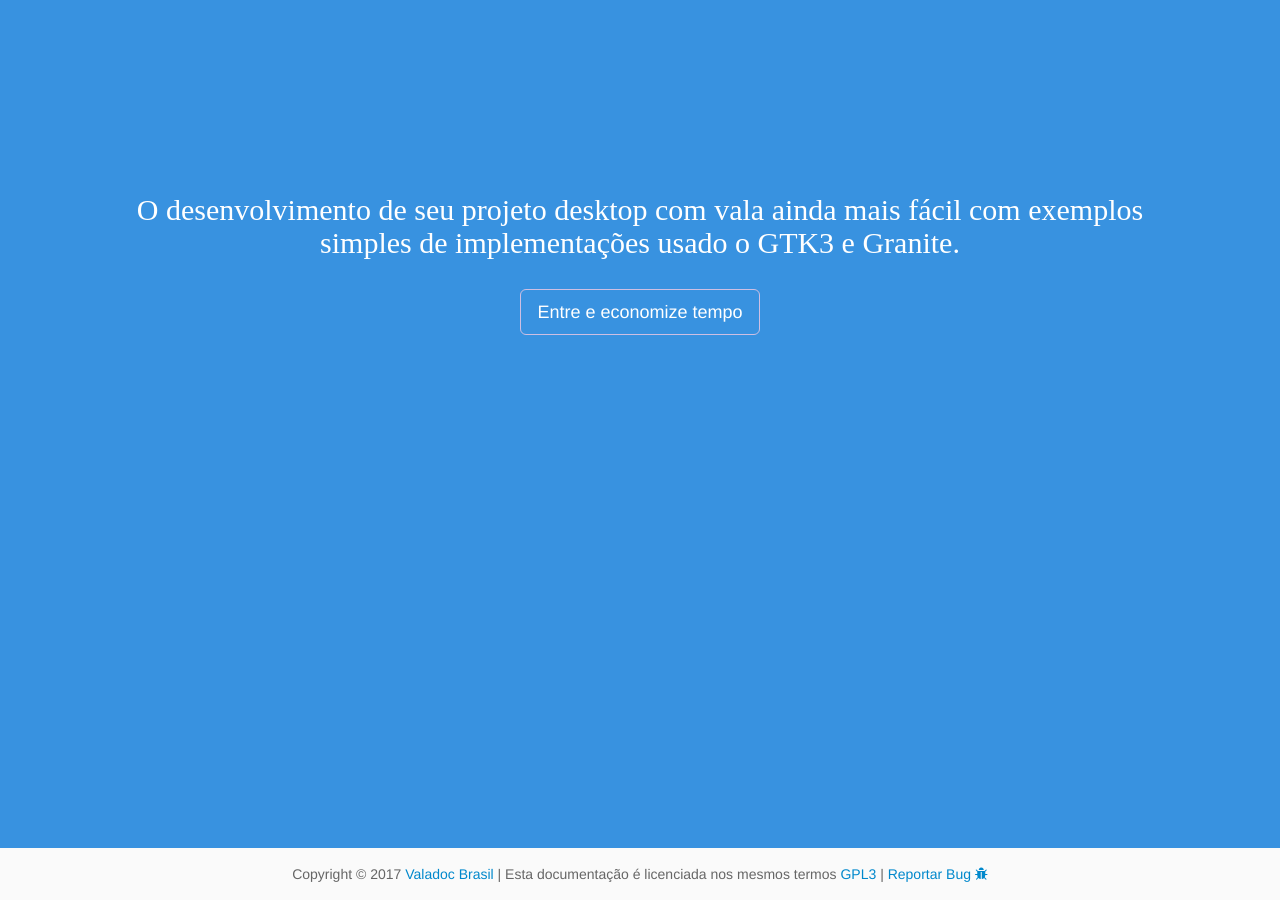
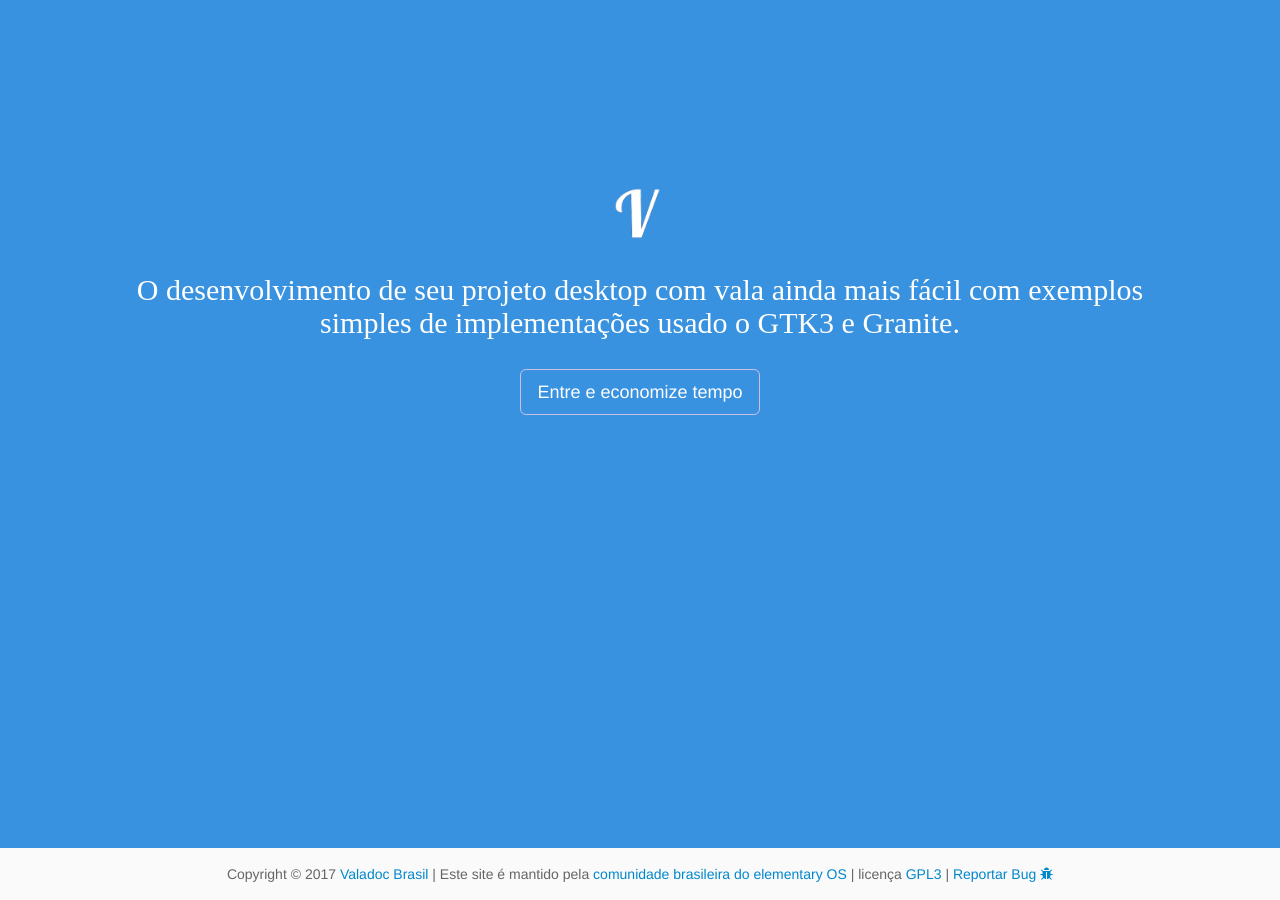
Before and after one commit to valadoc-br/showcase, a Jekyll site: the page built from index.html, in a window 1280 px wide. Built offline with Jekyll 4.4.1, drawn with Linux system fonts in a browser that asks for light colours; nearby versions of some CDN libraries; some web fonts are replaced.

Commit message:
update na pagina principal

```diff
--- a/_includes/footer.html
+++ b/_includes/footer.html
@@ -1,5 +1,5 @@
 <footer class="navbar-fixed-bottom">
-Copyright © 2017 <a href="{{ base.url }}/" style="text-decoration: none;">Valadoc Brasil</a> | Esta documentação é licenciada nos mesmos termos <a href="https://github.com/valadoc-br/showcase/blob/master/LICENSE" target="_blank" style="text-decoration: none;">GPL3</a> |
+Copyright © 2017 <a href="/" style="text-decoration: none;">Valadoc Brasil</a> | Este site é mantido pela <a href="https://github.com/elementary-br" target="_blank">comunidade brasileira do elementary OS</a> | licença <a href="https://github.com/valadoc-br/showcase/blob/master/LICENSE" target="_blank" style="text-decoration: none;">GPL3</a> |
 <a href="https://github.com/valadoc-br/showcase/issues" target="_blank" style="text-decoration: none;">Reportar Bug <i class="fa fa-bug"></i></a>
     <br><span style="margin-top: -10;"></a>
 </footer>
--- a/index.html
+++ b/index.html
@@ -33,7 +33,8 @@ layout: inicio
 
 <div id="slogan" class="row">
 	<div class="col-sm-1"></div>
-	<div class="col-sm-10">
+	<div class="col-sm-10 center">
+		<img src="{{ site.url }}/assets/img/logo-valadoc-br.png" width="80" height="80" />
 		<h2 id="title-intro">O desenvolvimento de seu projeto desktop com vala ainda mais fácil com exemplos simples de implementações usado o GTK3 e Granite.</h2>
 	</div>
 	<div class="col-sm-1"></div>
```
Also changed, not shown: assets/img/logo-valadoc-br.png (added).
